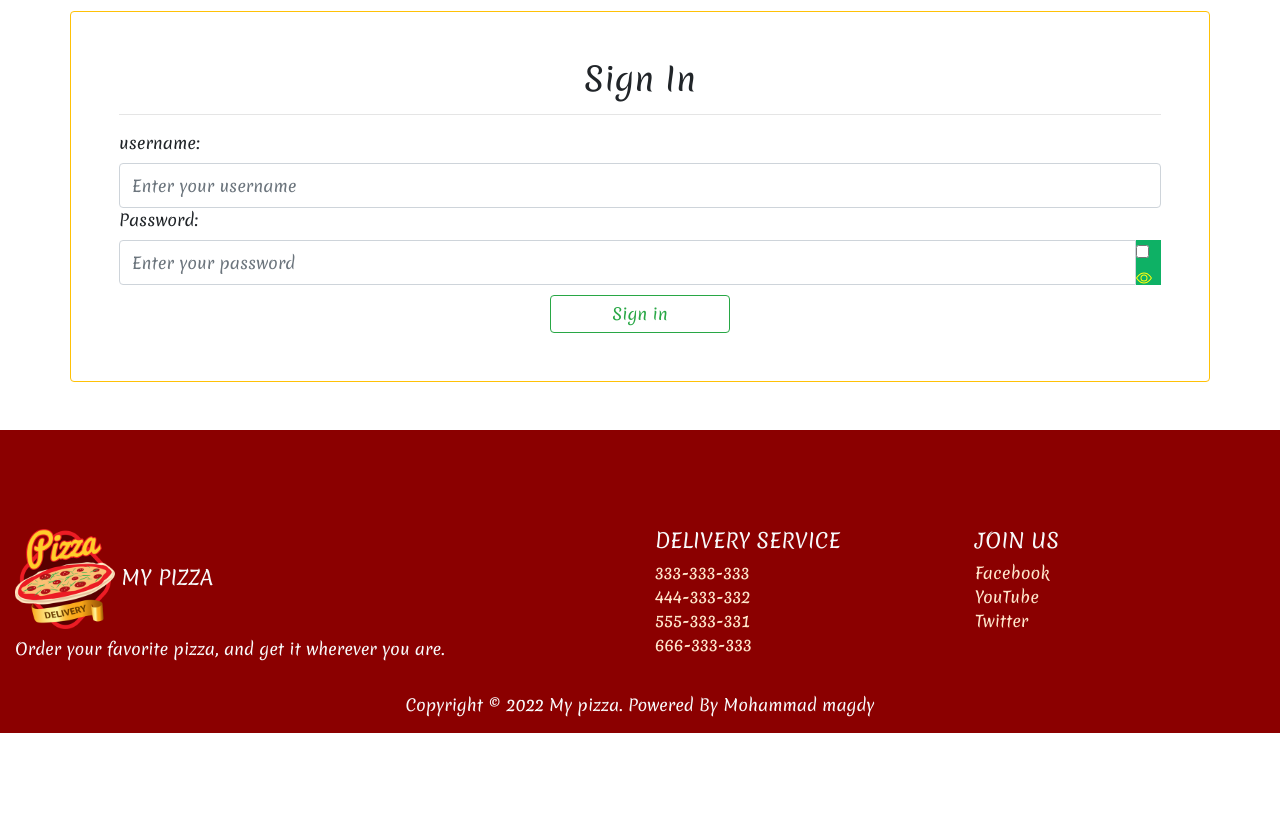
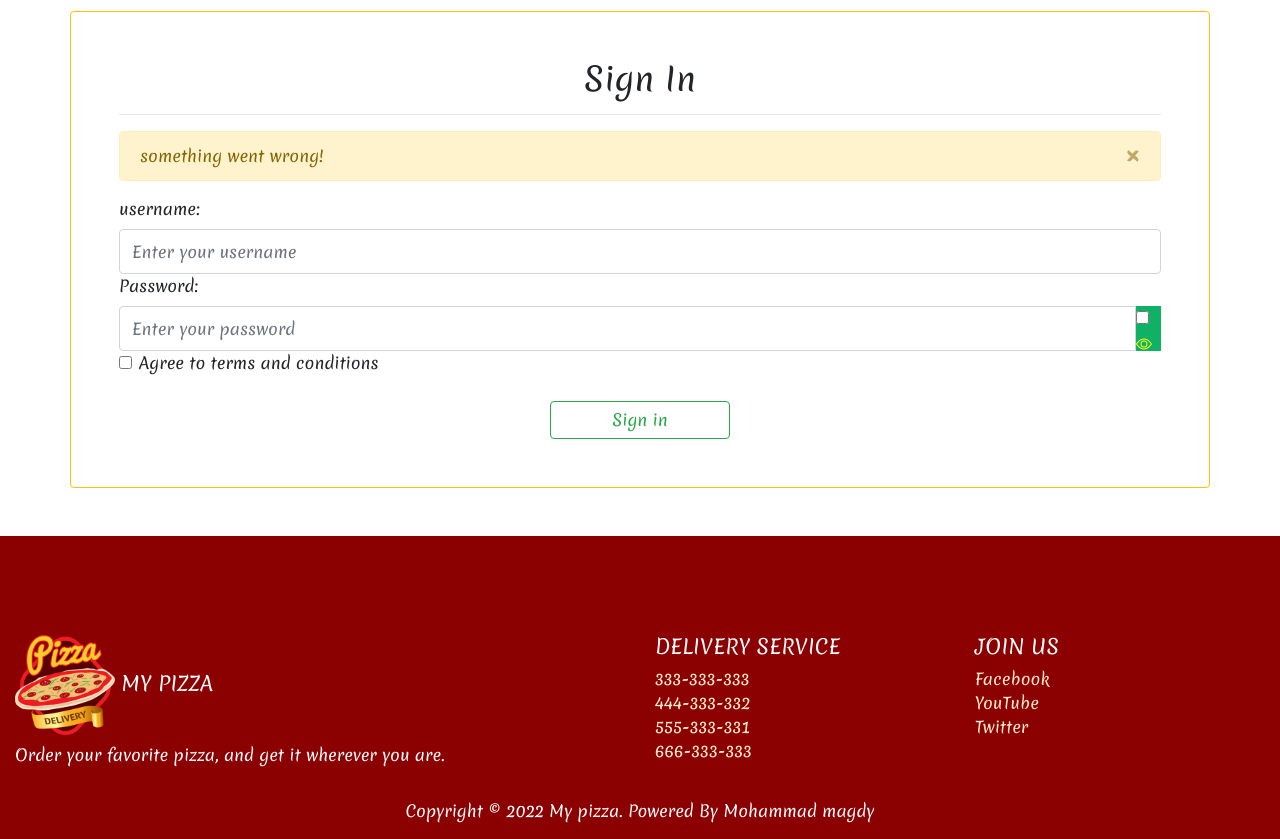
Before and after one commit to mohammadmagdyy/my-pizzaa, a Django app: page /signin in a window 1280 px wide. Shown: the part 126-965 px from the top of the page. Before the commit the page ends 859 px from the top, so only its background shows below. Run offline with Django 3.2, Linux system fonts and the light colour scheme; some libraries are stand-ins or nearby versions.

Commit message:
make it better

```diff
--- a/pizza/templates/pages/profile/signin.html
+++ b/pizza/templates/pages/profile/signin.html
@@ -67,6 +67,21 @@
        </div>
        </div>
      {% endif %}
+     {% if request.user.is_authenticated %}
+
+     {% else %}
+     <div class="form-group">
+      <div class="form-check">
+        <input class="form-check-input " name="agree"type="checkbox" value="" id="invalidCheck3" aria-describedby="invalidCheck3Feedback"  required>
+        <label class="form-check-label" for="invalidCheck3">
+          Agree to terms and conditions
+        </label>
+        <div  id="invalidCheck3Feedback" class="invalid-feedback">
+          You must agree before submitting.
+        </div>
+      </div>
+    </div>
+     {% endif %}
  {% if request.user.is_authenticated  %}
 
    {% else %}
--- a/pizza/views.py
+++ b/pizza/views.py
@@ -214,18 +214,18 @@ def signup(request):
 def signin(request):
     username=None
     password=None
-    if request.method=='POST' and 'btnsubmit' in request.POST:
+    if request.method=='POST' and 'btnsubmit' in request.POST and 'user' in request.POST and 'psw' in request.POST and 'agree' in request.POST:
 
            username=request.POST['user']
            password=request.POST['psw']
-
-           user=auth.authenticate(username=username,password=password)
-           if user is not None:
+           if username and password:
+                user=auth.authenticate(username=username,password=password)
+                if user is not None:
                    auth.login(request,user)
                    messages.success(request,'you have loggined successfully')
                    username=''
                    password=''
-           else:
+                else:
                     messages.warning(request,'wrong username or password!')
                     return render(request,'pages/profile/signin.html',
                     {
@@ -233,9 +233,13 @@ def signin(request):
                         'password':password
                     }
                     )
+           else:
+                messages.warning(request,'wrong username or password!')
+                return redirect('signin')
 
            return redirect('signin')
     else:
+        messages.warning(request,'something went wrong!')
         return render(request,'pages/profile/signin.html')
 
 def profile(request):
```
Also changed, not shown: pizza/templates/pages/profile/signup.html (+15 -0 lines).
